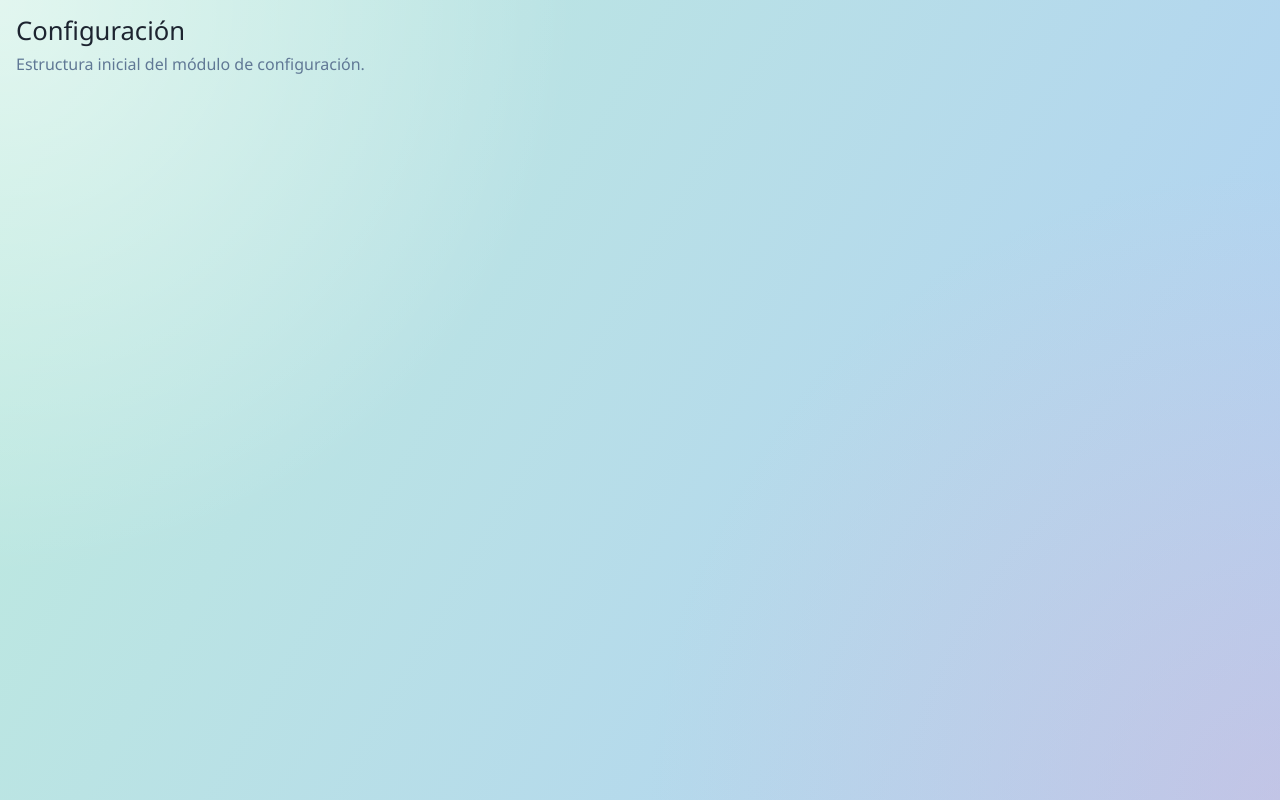
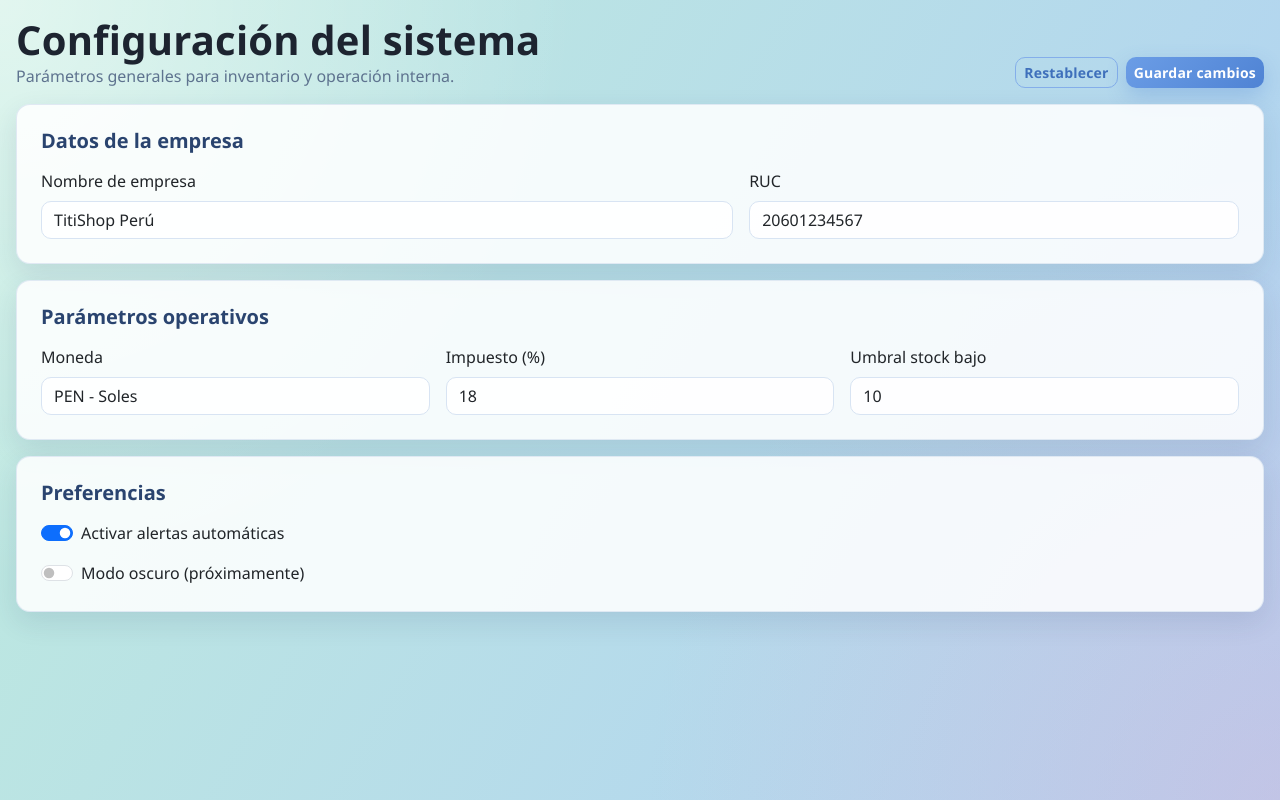
Before and after one commit to Espiritu16/titishop-frontend-angular, an Angular app: page /configuracion in a window 1280 px wide. Built offline with nearby package versions, Linux system fonts and the light colour scheme.

Commit message:
vista y logica para mi rama configuracion

```diff
--- a/src/app/features/settings/settings.html
+++ b/src/app/features/settings/settings.html
@@ -1,6 +1,67 @@
-<section class="settings-page">
-  <header class="settings-header">
-    <h1>Configuración</h1>
-    <p>Estructura inicial del módulo de configuración.</p>
+<section class="settings-page app-page">
+  <header class="section-head">
+    <div>
+      <h1 class="page-title">Configuración del sistema</h1>
+      <p class="page-subtitle">Parámetros generales para inventario y operación interna.</p>
+    </div>
+    <div class="d-flex gap-2">
+      <button type="button" class="btn btn-outline-primary btn-sm" (click)="resetToDefaults()">Restablecer</button>
+      <button type="button" class="btn btn-primary btn-sm" (click)="saveConfig()">Guardar cambios</button>
+    </div>
   </header>
+
+  <form class="settings-grid" [formGroup]="configForm" (ngSubmit)="saveConfig()">
+    <article class="card p-3 p-md-4">
+      <h5 class="panel-title mb-3">Datos de la empresa</h5>
+      <div class="row g-3">
+        <div class="col-12 col-md-7">
+          <label class="form-label">Nombre de empresa</label>
+          <input type="text" class="form-control" formControlName="nombreEmpresa" placeholder="Ingrese nombre" />
+        </div>
+        <div class="col-12 col-md-5">
+          <label class="form-label">RUC</label>
+          <input type="text" class="form-control" formControlName="ruc" maxlength="11" placeholder="11 dígitos" />
+        </div>
+      </div>
+    </article>
+
+    <article class="card p-3 p-md-4">
+      <h5 class="panel-title mb-3">Parámetros operativos</h5>
+      <div class="row g-3">
+        <div class="col-12 col-md-4">
+          <label class="form-label">Moneda</label>
+          <select class="form-select" formControlName="moneda">
+            <option value="PEN">PEN - Soles</option>
+            <option value="USD">USD - Dólares</option>
+          </select>
+        </div>
+        <div class="col-12 col-md-4">
+          <label class="form-label">Impuesto (%)</label>
+          <input type="number" class="form-control" formControlName="impuestoPorcentaje" />
+        </div>
+        <div class="col-12 col-md-4">
+          <label class="form-label">Umbral stock bajo</label>
+          <input type="number" class="form-control" formControlName="umbralStockBajo" />
+        </div>
+      </div>
+    </article>
+
+    <article class="card p-3 p-md-4">
+      <h5 class="panel-title mb-3">Preferencias</h5>
+      <div class="form-check form-switch mb-3">
+        <input id="alertasActivas" class="form-check-input" type="checkbox" formControlName="alertasActivas" />
+        <label class="form-check-label" for="alertasActivas">Activar alertas automáticas</label>
+      </div>
+      <div class="form-check form-switch">
+        <input id="modoOscuro" class="form-check-input" type="checkbox" formControlName="modoOscuro" />
+        <label class="form-check-label" for="modoOscuro">Modo oscuro (próximamente)</label>
+      </div>
+    </article>
+  </form>
+
+  @if (feedback) {
+    <div class="card p-3 settings-feedback">
+      {{ feedback }}
+    </div>
+  }
 </section>
--- a/src/app/features/settings/settings.scss
+++ b/src/app/features/settings/settings.scss
@@ -2,12 +2,23 @@
   padding: 1rem;
 }
 
-.settings-header h1 {
-  margin: 0;
-  font-size: 1.6rem;
+.settings-grid {
+  display: grid;
+  gap: 1rem;
 }
 
-.settings-header p {
-  margin: 0.35rem 0 0;
-  color: #607895;
+.panel-title {
+  color: #2a446f;
+  font-weight: 800;
 }
+
+.settings-feedback {
+  color: #2a446f;
+  font-weight: 700;
+}
+
+@media (max-width: 768px) {
+  .settings-page {
+    padding: 0.75rem;
+  }
+}
--- a/src/app/features/settings/settings.ts
+++ b/src/app/features/settings/settings.ts
@@ -1,9 +1,85 @@
 import { Component } from '@angular/core';
+import { ReactiveFormsModule, FormBuilder, Validators } from '@angular/forms';
+
+interface AppConfig {
+  nombreEmpresa: string;
+  ruc: string;
+  moneda: string;
+  impuestoPorcentaje: number;
+  umbralStockBajo: number;
+  alertasActivas: boolean;
+  modoOscuro: boolean;
+}
+
+const CONFIG_KEY = 'titishop_configuracion';
+
+const DEFAULT_CONFIG: AppConfig = {
+  nombreEmpresa: 'TitiShop Perú',
+  ruc: '20601234567',
+  moneda: 'PEN',
+  impuestoPorcentaje: 18,
+  umbralStockBajo: 10,
+  alertasActivas: true,
+  modoOscuro: false,
+};
 
 @Component({
   selector: 'app-settings',
-  imports: [],
+  imports: [ReactiveFormsModule],
   templateUrl: './settings.html',
   styleUrl: './settings.scss',
 })
-export class Settings {}
+export class Settings {
+  feedback = '';
+  readonly configForm;
+
+  constructor(private fb: FormBuilder) {
+    this.configForm = this.fb.nonNullable.group({
+      nombreEmpresa: [DEFAULT_CONFIG.nombreEmpresa, [Validators.required, Validators.minLength(3)]],
+      ruc: [DEFAULT_CONFIG.ruc, [Validators.required, Validators.pattern(/^\d{11}$/)]],
+      moneda: [DEFAULT_CONFIG.moneda, [Validators.required]],
+      impuestoPorcentaje: [DEFAULT_CONFIG.impuestoPorcentaje, [Validators.required, Validators.min(0), Validators.max(100)]],
+      umbralStockBajo: [DEFAULT_CONFIG.umbralStockBajo, [Validators.required, Validators.min(0)]],
+      alertasActivas: [DEFAULT_CONFIG.alertasActivas, [Validators.required]],
+      modoOscuro: [DEFAULT_CONFIG.modoOscuro, [Validators.required]],
+    });
+    this.loadConfig();
+  }
+
+  saveConfig(): void {
+    if (this.configForm.invalid) {
+      this.configForm.markAllAsTouched();
+      this.feedback = 'Completa correctamente los campos obligatorios.';
+      return;
+    }
+
+    localStorage.setItem(CONFIG_KEY, JSON.stringify(this.configForm.getRawValue()));
+    this.feedback = 'Configuración guardada correctamente.';
+  }
+
+  resetToDefaults(): void {
+    this.configForm.reset(DEFAULT_CONFIG);
+    localStorage.setItem(CONFIG_KEY, JSON.stringify(DEFAULT_CONFIG));
+    this.feedback = 'Configuración restablecida a valores iniciales.';
+  }
+
+  private loadConfig(): void {
+    const raw = localStorage.getItem(CONFIG_KEY);
+    if (!raw) return;
+
+    try {
+      const parsed = JSON.parse(raw) as Partial<AppConfig>;
+      this.configForm.patchValue({
+        nombreEmpresa: parsed.nombreEmpresa ?? DEFAULT_CONFIG.nombreEmpresa,
+        ruc: parsed.ruc ?? DEFAULT_CONFIG.ruc,
+        moneda: parsed.moneda ?? DEFAULT_CONFIG.moneda,
+        impuestoPorcentaje: parsed.impuestoPorcentaje ?? DEFAULT_CONFIG.impuestoPorcentaje,
+        umbralStockBajo: parsed.umbralStockBajo ?? DEFAULT_CONFIG.umbralStockBajo,
+        alertasActivas: parsed.alertasActivas ?? DEFAULT_CONFIG.alertasActivas,
+        modoOscuro: parsed.modoOscuro ?? DEFAULT_CONFIG.modoOscuro,
+      });
+    } catch {
+      localStorage.removeItem(CONFIG_KEY);
+    }
+  }
+}
```
